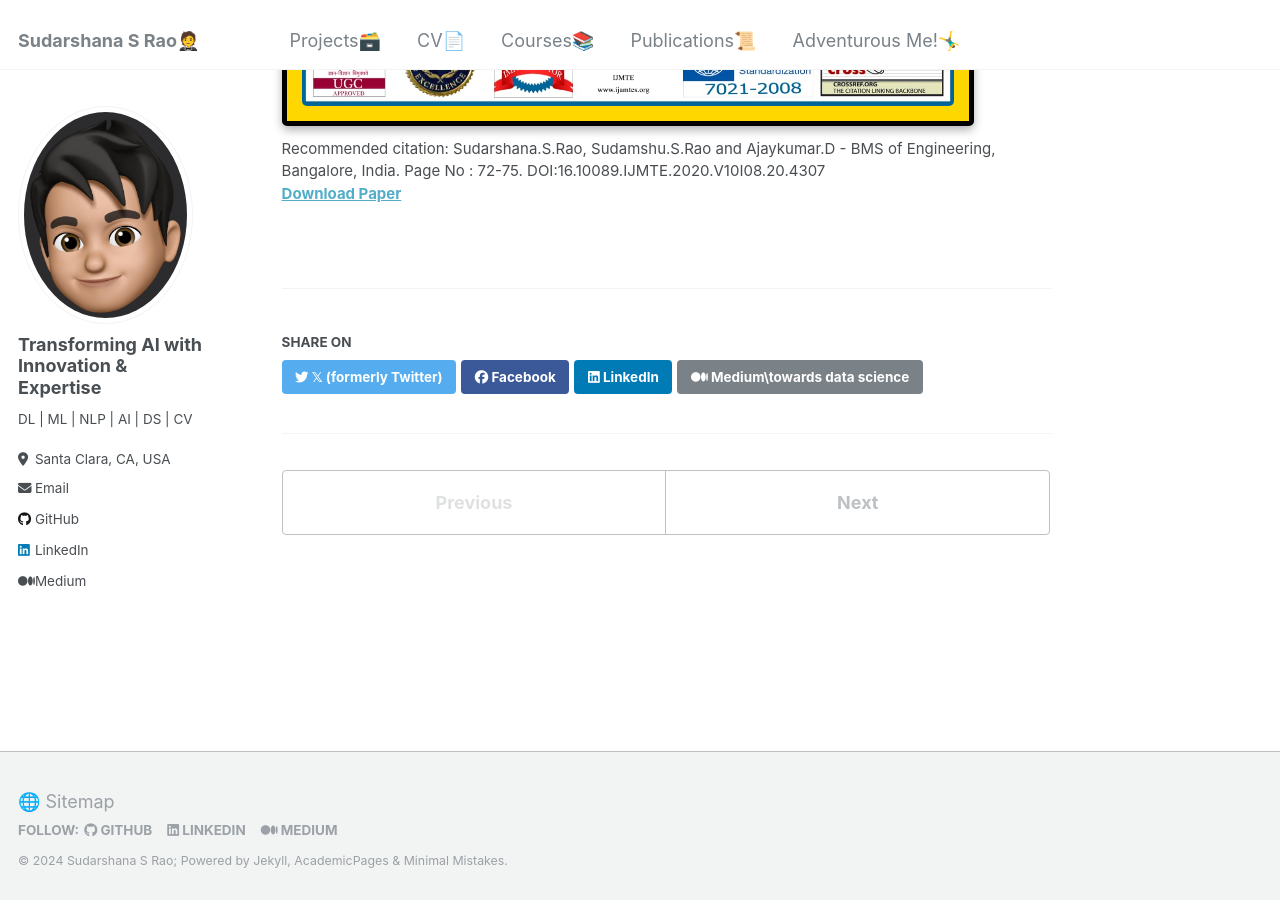
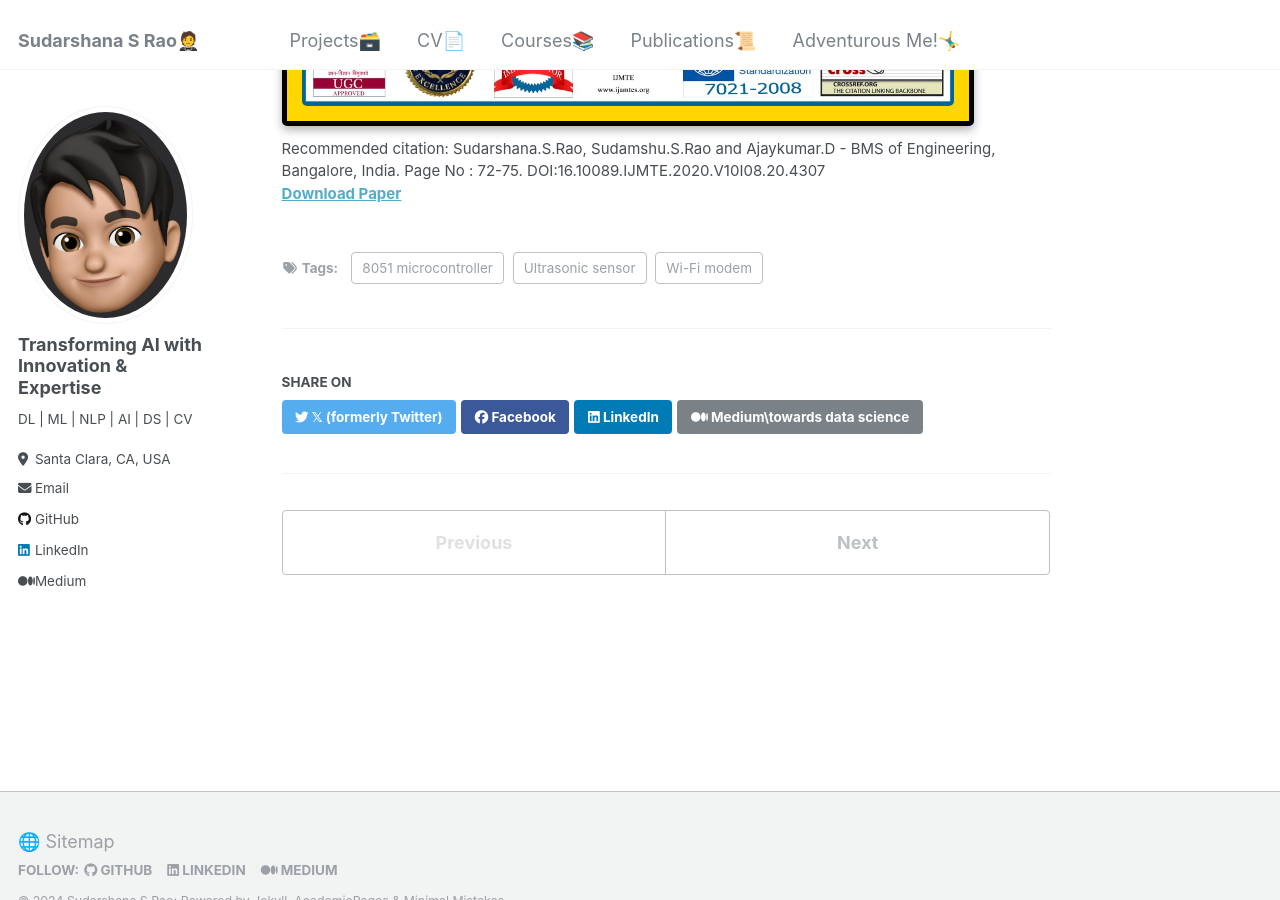
Before and after one commit to SudarshanaSRao/SudarshanaSRao.github.io, a Jekyll site: the page built from _publications/2020-08-01-paper-title-number-4.md, in a window 1280 px wide and 900 px high, scrolled down 738 px. Built offline with Jekyll 4.4.1, drawn with Linux system fonts in a browser that asks for light colours.

Commit message:
Update 2020-08-01-paper-title-number-4.md

```diff
--- a/_publications/2020-08-01-paper-title-number-4.md
+++ b/_publications/2020-08-01-paper-title-number-4.md
@@ -7,6 +7,10 @@ date: 2020-08-01
 venue: 'International Journal of Management Technology and Engineering'
 paperurl: 'https://www.ijamtes.org/VOL-10-ISSUE-8-2020/'
 citation: 'Sudarshana.S.Rao, Sudamshu.S.Rao and Ajaykumar.D - BMS of Engineering, Bangalore, India. Page No : 72-75. DOI:16.10089.IJMTE.2020.V10I08.20.4307'
+tags:
+  - 8051 microcontroller
+  - Wi-Fi modem
+  - Ultrasonic sensor
 ---
 
 <center><img class="bounce" src="/images/trash.jpg" height="50px"></center>
```
